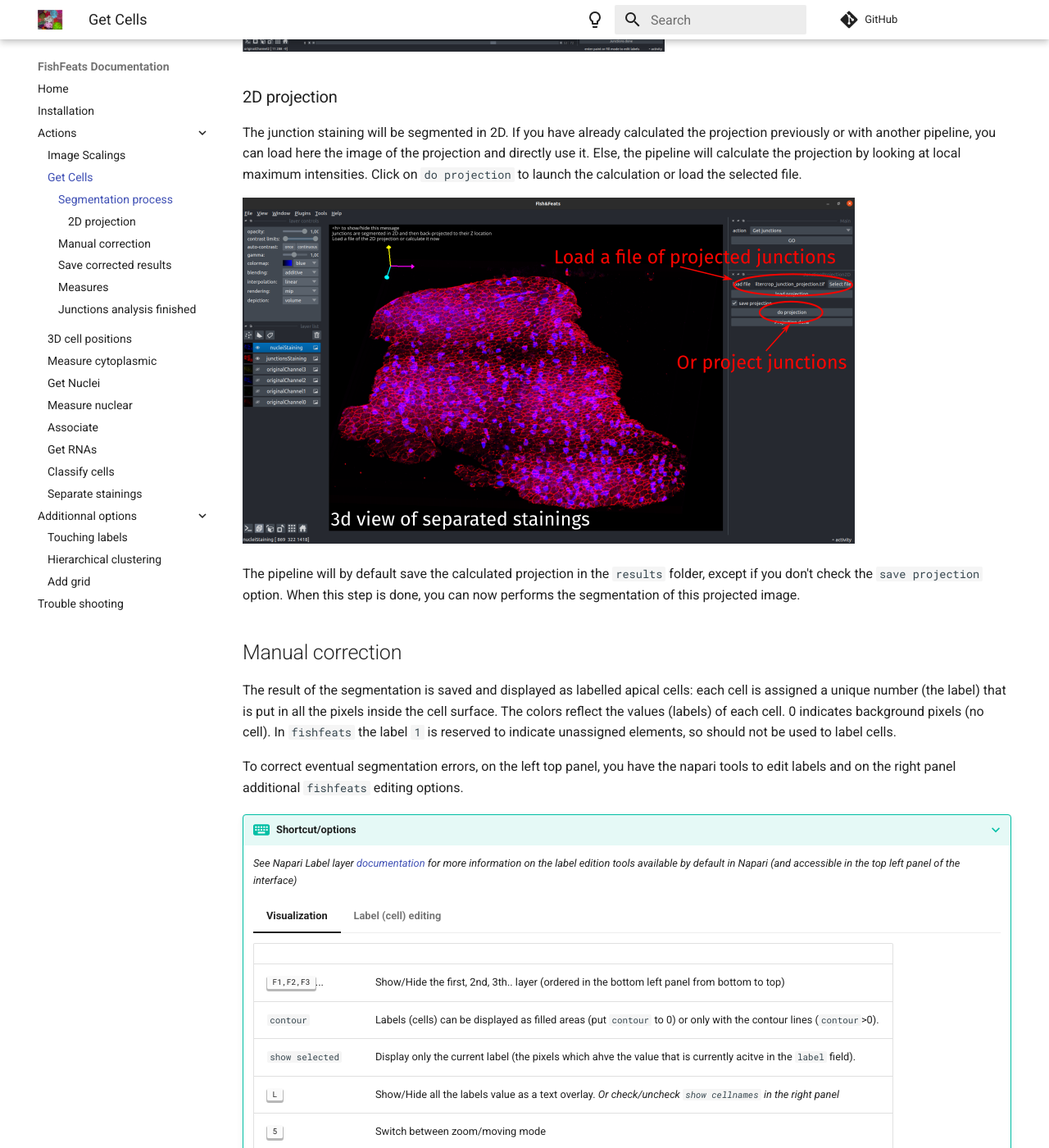
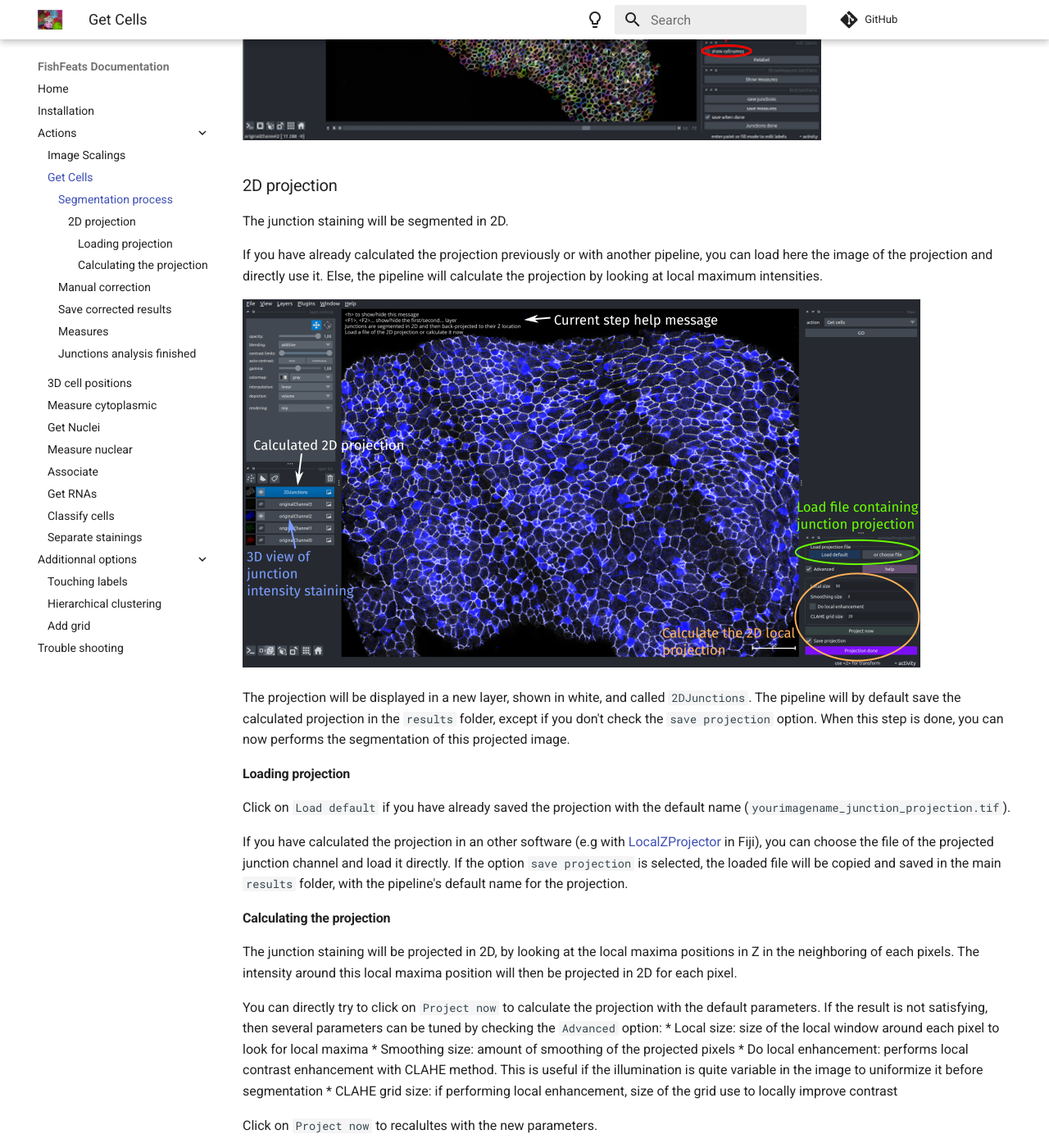
Before and after one commit to gletort/FishFeats, an MkDocs documentation site: the page built from docs/Get-cells.md, in a window 1280 px wide and 1400 px high, scrolled down 1102 px. Shown: the whole window at 82% size. Built offline with MkDocs 1.6.1 and Material for MkDocs 9.7.7, drawn with Linux system fonts in a browser that asks for light colours; comment, search, counter and statistics services are not loaded; some of the changed text lies outside the part shown.

Commit message:
projection updates

```diff
--- a/docs/Get-cells.md
+++ b/docs/Get-cells.md
@@ -23,12 +23,37 @@
 
 ### 2D projection
 
-The junction staining will be segmented in 2D. If you have already calculated the projection previously or with another pipeline, you can load here the image of the projection and directly use it. Else, the pipeline will calculate the projection by looking at local maximum intensities. Click on `do projection` to launch the calculation or load the selected file.
+The junction staining will be segmented in 2D.
 
-![projecting](imgs/projecting.png)
+If you have already calculated the projection previously or with another pipeline, you can load here the image of the projection and directly use it. Else, the pipeline will calculate the projection by looking at local maximum intensities.
 
+![projecting](imgs/projection.png)
+
+The projection will be displayed in a new layer, shown in white, and called `2DJunctions`.
 The pipeline will by default save the calculated projection in the `results` folder, except if you don't check the `save projection` option. When this step is done, you can now performs the segmentation of this projected image.
 
+#### Loading projection
+
+Click on `Load default` if you have already saved the projection with the default name (`yourimagename_junction_projection.tif`).
+
+If you have calculated the projection in an other software (e.g with [LocalZProjector](https://gitlab.pasteur.fr/iah-public/localzprojector) in Fiji), you can choose the file of the projected junction channel and load it directly.
+If the option `save projection` is selected, the loaded file will be copied and saved in the main `results` folder, with the pipeline's default name for the projection.
+
+#### Calculating the projection
+
+The junction staining will be projected in 2D, by looking at the local maxima positions in Z in the neighboring of each pixels.
+The intensity around this local maxima position will then be projected in 2D for each pixel.
+
+You can directly try to click on `Project now` to calculate the projection with the default parameters.
+If the result is not satisfying, then several parameters can be tuned by checking the `Advanced` option:
+* Local size: size of the local window around each pixel to look for local maxima
+* Smoothing size: amount of smoothing of the projected pixels
+* Do local enhancement: performs local contrast enhancement with CLAHE method. This is useful if the illumination is quite variable in the image to uniformize it before segmentation
+* CLAHE grid size: if performing local enhancement, size of the grid use to locally improve contrast
+
+Click on `Project now` to recalultes with the new parameters.
+
+If this algorithm don't succeed even with tuning the parameters, you can use dedicated software to local projection as [LocalZProjector](https://gitlab.pasteur.fr/iah-public/localzprojector) and then load the results in `fishfeats`.
 
 
 ## Manual correction
```
Also changed, not shown: docs/imgs/get_juncs.png, docs/imgs/projection.png (added).
